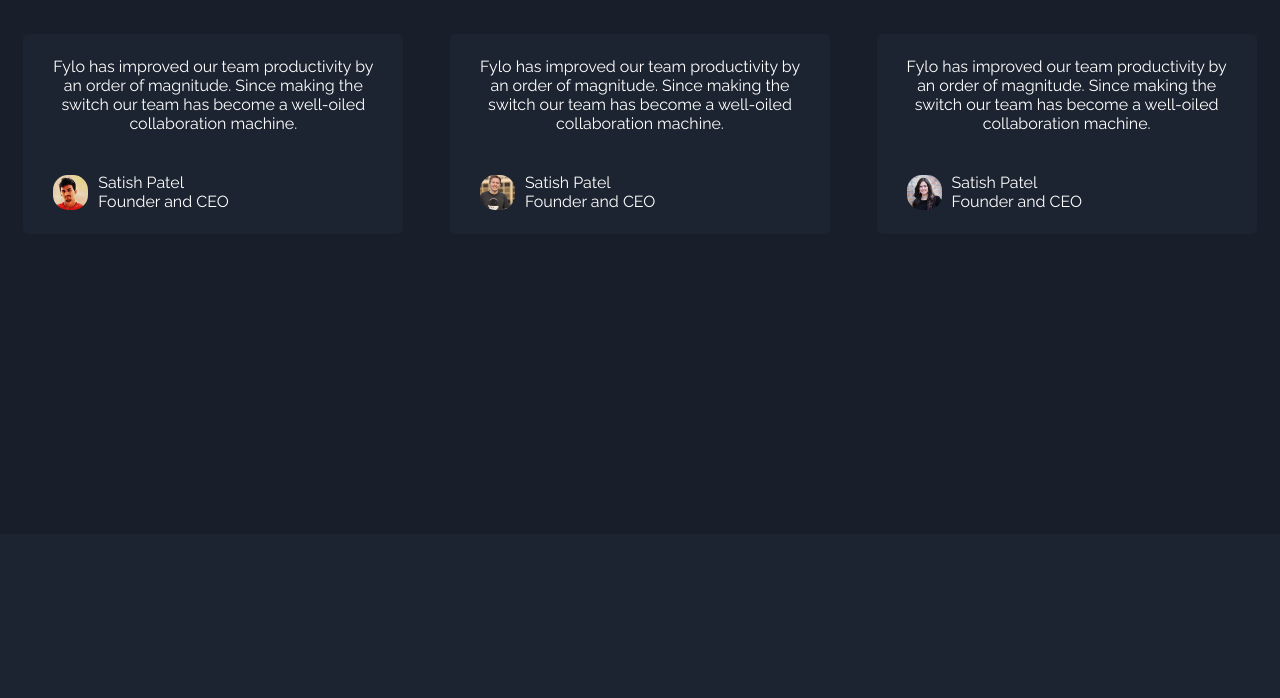
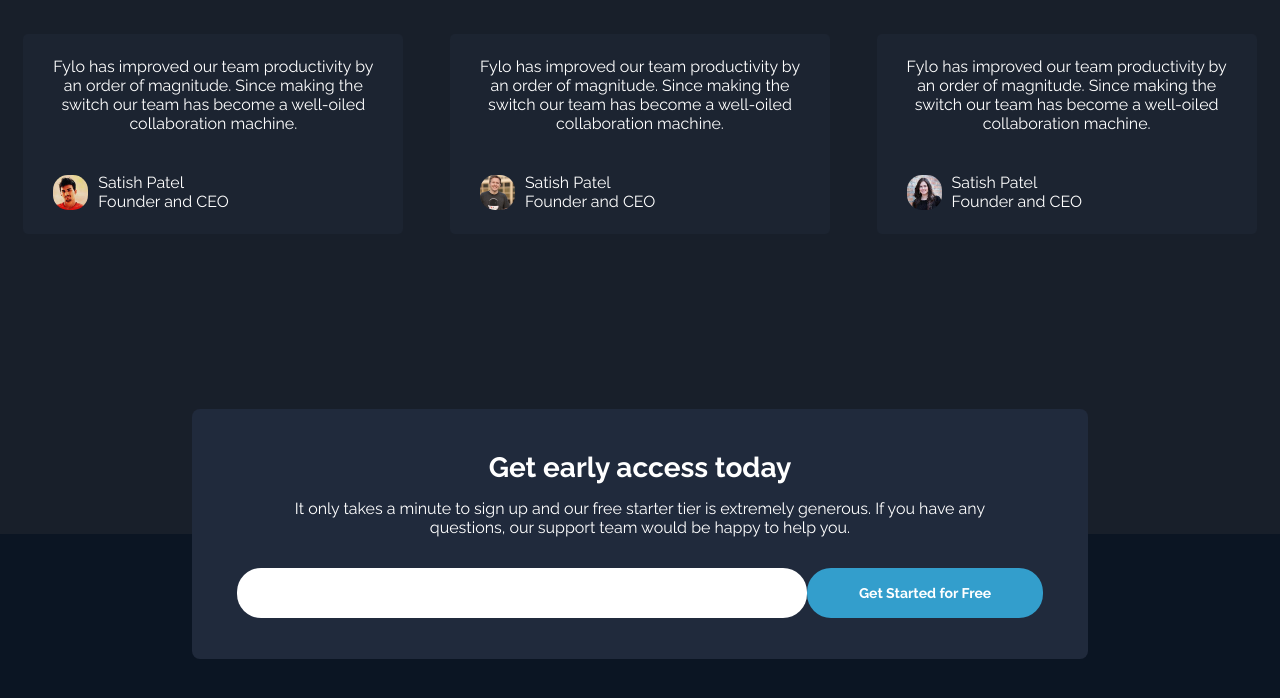
Before and after one commit to annemoraes/fylo, a React (Create React App) app: page / in a window 1280 px wide. Shown: the part 2421-3119 px from the top of the page. Before the commit the page ends 2955 px from the top, so only its background shows below. Built offline with nearby package versions, Linux system fonts and the light colour scheme.

Commit message:
card flutuante

```diff
--- /dev/null
+++ b/src/components/Input/index.tsx
@@ -0,0 +1,14 @@
+import React, { InputHTMLAttributes } from 'react';
+import { Container } from './styles';
+
+interface InputProps extends InputHTMLAttributes<HTMLInputElement> {
+  name: string;
+}
+
+const Input: React.FC<InputProps> = ({ ...rest }) => (
+  <Container>
+    <input {...rest} />
+  </Container>
+);
+
+export default Input;
--- /dev/null
+++ b/src/components/Input/styles.ts
@@ -0,0 +1,31 @@
+import styled from 'styled-components';
+
+export const Container = styled.div`
+
+  height: 50px;
+  border-radius: 24px;
+  border: 0;
+  padding: 0 14px;
+  color: #FFF;
+  font-family: 'Raleway', sans-serif;
+  width: 580px;
+  font-size: 14px;
+  font-weight: 700;
+  margin-top: 16px;
+  transition: background-color 0.2s;
+  background: #FFF;
+
+
+  color: #666360;
+
+  input {
+    width: 100%;
+    background: transparent;
+    height: 50px;
+    border: 0;
+
+    &::placeholder {
+      color: #666360;
+    }
+  }
+`;
--- a/src/pages/Landing/index.tsx
+++ b/src/pages/Landing/index.tsx
@@ -2,6 +2,7 @@ import React from 'react';
 
 import Header from '../../components/Header';
 import Button from '../../components/Button';
+import Input from '../../components/Input';
 import {
   Container,
   IntroContainer,
@@ -14,7 +15,10 @@ import {
   ProductiveContainer,
   ProductiveText,
   CardContainer,
-  Card
+  Card,
+  Footer,
+  FooterCard,
+  FooterCardEmail
 } from './styles';
 
 import ImageIntro from '../../assets/illustration-intro.png';
@@ -27,6 +31,7 @@ import ProductiveIcon from '../../assets/illustration-stay-productive.png';
 import ProfileIcon from '../../assets/profile-1.jpg';
 import ProfileIconTwo from '../../assets/profile-2.jpg';
 import ProfileIconThree from '../../assets/profile-3.jpg';
+import QuotesImage from '../../assets/bg-quotes.png';
 
 const Landing: React.FC = () => {
   return(
@@ -102,7 +107,6 @@ const Landing: React.FC = () => {
           <a href="#">See how Fylo works</a>
         </ProductiveText>
       </ProductiveContainer>
-
       <CardContainer>
         <Card>
           <p>Fylo has improved our team productivity by</p>
@@ -140,7 +144,19 @@ const Landing: React.FC = () => {
           </div>
 
         </Card>
+
       </CardContainer>
+      <Footer>
+        <FooterCard>
+          <strong>Get early access today</strong>
+          <p>It only takes a minute to sign up and our free starter tier is extremely generous. If you have any</p>
+          <p>questions, our support team would be happy to help you. </p>
+          <FooterCardEmail>
+            <Input name="email" />
+            <Button>Get Started for Free</Button>
+          </FooterCardEmail>
+        </FooterCard>
+      </Footer>
     </Container>
   );
 }
--- a/src/pages/Landing/styles.ts
+++ b/src/pages/Landing/styles.ts
@@ -147,6 +147,7 @@ export const Card = styled.div`
   align-items: center;
   height: 200px;
   border-radius: 5px;
+  z-index: 10;
 
   p {
     padding-left: 30px;
@@ -172,3 +173,35 @@ export const Card = styled.div`
     padding-left: 10px;
   }
 `;
+
+export const Footer = styled.div`
+  display: flex;
+  width: 100%;
+  height: 400px;
+  justify-content: center;
+  background: hsl(216, 53%, 9%);
+`;
+
+export const FooterCard = styled.div`
+  display: flex;
+  flex-direction: column;
+  align-items: center;
+  justify-content: center;
+  background: hsl(219, 30%, 18%);
+  width: 70vw;
+  height: 250px;
+  border-radius: 8px;
+  margin-top: -125px;
+
+  strong {
+    font-size: 28px;
+    padding-bottom: 15px;
+  }
+`;
+
+export const FooterCardEmail = styled.div`
+  display: flex;
+  width: 90%;
+  justify-content: space-between;
+  padding-top: 15px;
+`;
```
Also changed, not shown: src/assets/bg-quotes.png (added).
